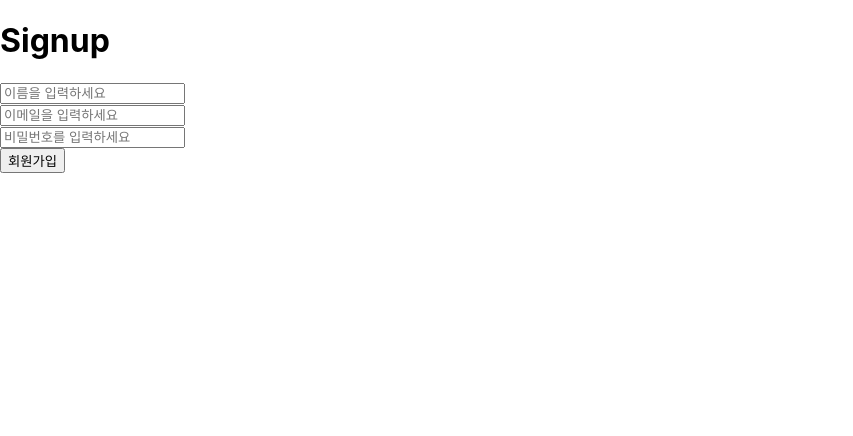
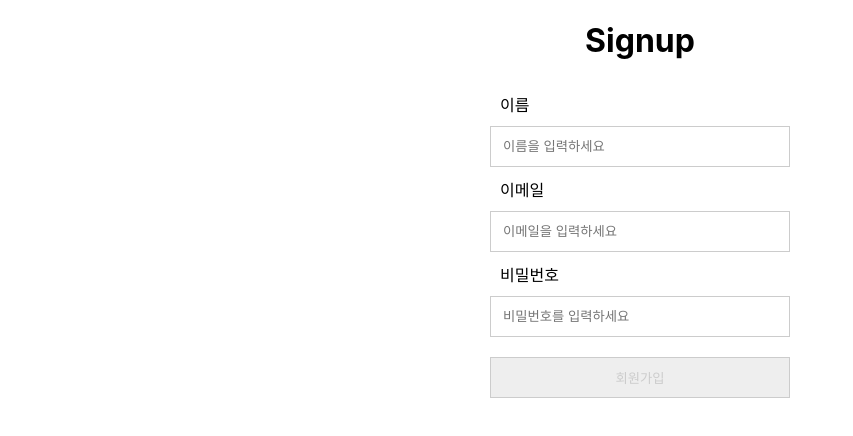
Before and after one commit to SuSang-YuHee/Debate-Ducks-Client, a Next.js app: page /signup in a window 1280 px wide. Shown: the top 436 px of the page, without its empty margins (0-853 px from the left). Built offline with nearby package versions, Linux system fonts and the light colour scheme.

Commit message:
[Update] 회원가입 기능에 유효성 검사 추가

```diff
--- a/pages/signup/index.tsx
+++ b/pages/signup/index.tsx
@@ -1,5 +1,7 @@
 import axios from "axios";
-import { useRef, useState } from "react";
+// import { useRouter } from "next/router";
+import { BaseSyntheticEvent, useRef, useState } from "react";
+import styles from "../../styles/Signup.module.scss";
 
 axios.defaults.withCredentials = true;
 
@@ -15,64 +17,204 @@ export default function Signup() {
     email: "",
     password: "",
   });
-  const [name, setName] = useState<string | undefined>("");
-  const [email, setEmail] = useState<string | undefined>("");
-  const [password, setPassword] = useState<string | undefined>("");
+  const [isValidName, setIsValidName] = useState<boolean>(true);
+  const [isValidEmail, setIsValidEmail] = useState<boolean>(true);
+  const [isValidPassword, setIsValidPassword] = useState<boolean>(true);
+  const [isPwIncludesName, setIsPwIncludesName] = useState<boolean>(false);
   const nameRef = useRef<HTMLInputElement | null>(null);
   const emailRef = useRef<HTMLInputElement | null>(null);
   const passwordRef = useRef<HTMLInputElement | null>(null);
-  function handleBlur() {
-    setUserInfo({
-      name,
-      email,
-      password,
-    });
+
+  // const router = useRouter();
+
+  const emailRegExp =
+    /^[0-9a-zA-Z]([-_.]?[0-9a-zA-Z])*@[0-9a-zA-Z]([-_.]?[0-9a-zA-Z])*.[a-zA-Z]{2,3}$/i;
+  const passwordRegExp =
+    /^(?=.*[A-Za-z])(?=.*\d)(?=.*[@!%*#?&])[A-Za-z\d@!%*#?&]{8,}$/i;
+
+  function handleChange(e: BaseSyntheticEvent) {
+    const value = e.target.value;
+    const valueType = e.target.name;
+    if (valueType === "name") {
+      if (value.length >= 3 && value.length <= 30) {
+        setIsValidName(true);
+        setUserInfo({ ...userInfo, [valueType]: value });
+      } else {
+        setIsValidName(false);
       }
-  function changeName() {
-    const nameValue = nameRef.current?.value;
-    setName(nameValue);
+    } else if (valueType === "email") {
+      if (value.match(emailRegExp) !== null) {
+        setIsValidEmail(true);
+        setUserInfo({ ...userInfo, [valueType]: value });
+      } else {
+        setIsValidEmail(false);
       }
-  function changeEmail() {
-    setEmail(emailRef.current?.value);
+    } else if (valueType === "password") {
+      if (!value.includes(userInfo.name)) {
+        if (value.match(passwordRegExp) !== null) {
+          setIsValidPassword(true);
+          setUserInfo({ ...userInfo, [valueType]: value });
+        } else {
+          setIsValidPassword(false);
+          setIsPwIncludesName(false);
         }
-  function changePassword() {
-    setPassword(passwordRef.current?.value);
+      } else {
+        setIsPwIncludesName(true);
+      }
+    }
   }
   function handleSignup() {
-    axios
-      .post("http://localhost:80/users", userInfo)
-      .then((res) => console.log(res));
     console.log(userInfo);
+    // axios.post("http://localhost:80/users", userInfo).then((res) => {
+    //   if (res.statusText === "Created") {
+    //     router.push("/");
+    //   }
+    // });
   }
+  // function verify(type: string, value: string): boolean | undefined {
+  //   if (type === "name") {
+  //     return value.length >= 3 && value.length <= 30;
+  //   } else if (type === "email") {
+  //     return value.match(emailRegExp) !== null;
+  //   } else if (type === "password") {
+  //     if (userInfo.name !== undefined) {
+  //       return (
+  //         value.match(passwordRegExp) !== null
+  //       );
+  //     }
+  //   }
+  // }
+  // const [isValidName, setIsValidName] = useState<boolean>(true);
+  // const [isValidEmail, setIsValidEmail] = useState<boolean>(true);
+  // const [isValidPassword, setIsValidPassword] = useState<boolean>(true);
+  // const [isValidUserInfo, setIsValidUserInfo] = useState<boolean>(false);
+  // const router = useRouter();
+  // function changeName() {
+  //   const nameValue: string | undefined = nameRef.current?.value;
+  //   if (!(nameValue === undefined)) {
+  //     if (nameValue.length < 3 || nameValue.length > 30) {
+  //       setIsValidUserInfo(isValidName && isValidEmail && isValidPassword);
+  //       setIsValidName(false);
+  //     } else {
+  //       setIsValidUserInfo(isValidName && isValidEmail && isValidPassword);
+  //       setIsValidName(true);
+  //       setName(nameRef.current?.value);
+  //     }
+  //   }
+  // }
+  // function changeEmail() {
+  //   const emailValue: string | undefined = emailRef.current?.value;
+  //   const regExp =
+  //     ;
+  //   if (!(emailValue === undefined)) {
+  //     if (emailValue.length > 0) {
+  //       if (emailValue.match(regExp) !== null) {
+  //         setIsValidUserInfo(isValidName && isValidEmail && isValidPassword);
+  //         setIsValidEmail(true);
+  //         setEmail(emailRef.current?.value);
+  //       } else {
+  //         setIsValidUserInfo(isValidName && isValidEmail && isValidPassword);
+  //         setIsValidEmail(false);
+  //       }
+  //     }
+  //   }
+  // }
+  // function changePassword() {
+  //   const passwordValue: string | undefined = passwordRef.current?.value;
+  //   const regExp =
+  //     ;
+  //   if (!(passwordValue === undefined)) {
+  //     if (passwordValue.length > 0) {
+  //       if (name !== undefined && passwordValue?.includes(name)) {
+  //         console.log("비밀번호는 이름과 같은 문자열을 포함할 수 없습니다.");
+  //       } else {
+  //         if (passwordValue.match(regExp) !== null) {
+  //           setIsValidUserInfo(isValidName && isValidEmail && isValidPassword);
+  //           setIsValidPassword(true);
+  //         } else {
+  //           setIsValidUserInfo(isValidName && isValidEmail && isValidPassword);
+  //           setIsValidPassword(false);
+  //         }
+  //       }
+  //     }
+  //   }
+  //   setPassword(passwordRef.current?.value);
+  // }
+  // function handleSignup() {
+  //   if (!isValidUserInfo) {
+  //     console.log("회원가입 비활성화");
+  //   } else {
+  //     console.log("회원가입 활성화");
+  //     axios.post("http://localhost:80/users", userInfo).then((res) => {
+  //       if (res.statusText === "Created") {
+  //         router.push("/");
+  //       }
+  //     });
+  //   }
+  // }
   return (
-    <div>
-      <h1>Signup</h1>
-      <div>
+    <div className={styles.container}>
+      <h1 className={styles.title}>Signup</h1>
+      <div className={styles.form}>
+        <div className={`${styles.input} ${styles.name}`}>
+          <label htmlFor="name">이름</label>
           <input
+            id="name"
+            name="name"
             type="text"
             placeholder="이름을 입력하세요"
             ref={nameRef}
-          onBlur={handleBlur}
-          onChange={changeName}
+            onChange={handleChange}
           />
-        <br />
+          {isValidName ? null : (
+            <div className={styles.vm}>이름은 3글자 이상 30자 이하입니다.</div>
+          )}
+        </div>
+        <div className={styles.input}>
+          <label htmlFor="email">이메일</label>
           <input
+            id="email"
+            name="email"
             type="text"
             placeholder="이메일을 입력하세요"
             ref={emailRef}
-          onBlur={handleBlur}
-          onChange={changeEmail}
+            onChange={handleChange}
           />
-        <br />
+          {isValidEmail ? null : (
+            <div className={styles.vm}>올바른 이메일 형식이 아닙니다.</div>
+          )}
+        </div>
+        <div className={styles.input}>
+          <label htmlFor="password">비밀번호</label>
           <input
+            id="password"
+            name="password"
             type="password"
             placeholder="비밀번호를 입력하세요"
             ref={passwordRef}
-          onBlur={handleBlur}
-          onChange={changePassword}
+            onChange={handleChange}
           />
-        <br />
-        <button onClick={handleSignup}>회원가입</button>
+          {isValidPassword ? null : (
+            <div className={styles.vm}>
+              비밀번호는 최소 하나 이상의 영문 대소문자와 숫자, 특수문자를
+              포함해야 합니다.
+            </div>
+          )}
+          {isPwIncludesName ? (
+            <div className={styles.vm}>
+              비밀번호는 이름과 같은 문자열을 포함할 수 없습니다.
+            </div>
+          ) : null}
+        </div>
+        {userInfo.name && userInfo.email && userInfo.password ? (
+          <button className={styles.btn} onClick={handleSignup}>
+            회원가입
+          </button>
+        ) : (
+          <button className={`${styles.btn} ${styles.invalid}`}>
+            회원가입
+          </button>
+        )}
       </div>
     </div>
   );
--- /dev/null
+++ b/styles/Signup.module.scss
@@ -0,0 +1,42 @@
+.container {
+  display: flex;
+  flex-direction: column;
+  .title {
+    text-align: center;
+  }
+  .form {
+    // background-color: #dcff00;
+    margin: 0 auto;
+    .input {
+      label {
+        display: block;
+        margin: 10px 10px;
+      }
+      input {
+        width: 300px;
+        padding: 12px;
+        border: 1px solid #ccc;
+      }
+      .vm {
+        width: 300px;
+        color: #f00;
+        // background-color: #dcff00;
+      }
+    }
+  }
+  .btn {
+    width: 100%;
+    margin: 20px 0 0;
+    padding: 10px 0;
+    color: #fff;
+    background-color: #ff9425;
+    border: none;
+    cursor: pointer;
+  }
+  .invalid {
+    color: #ccc;
+    background-color: #eee;
+    border: 1px solid #ccc;
+    cursor: not-allowed;
+  }
+}
```
Lines whose indentation alone changed are shown as unchanged.
